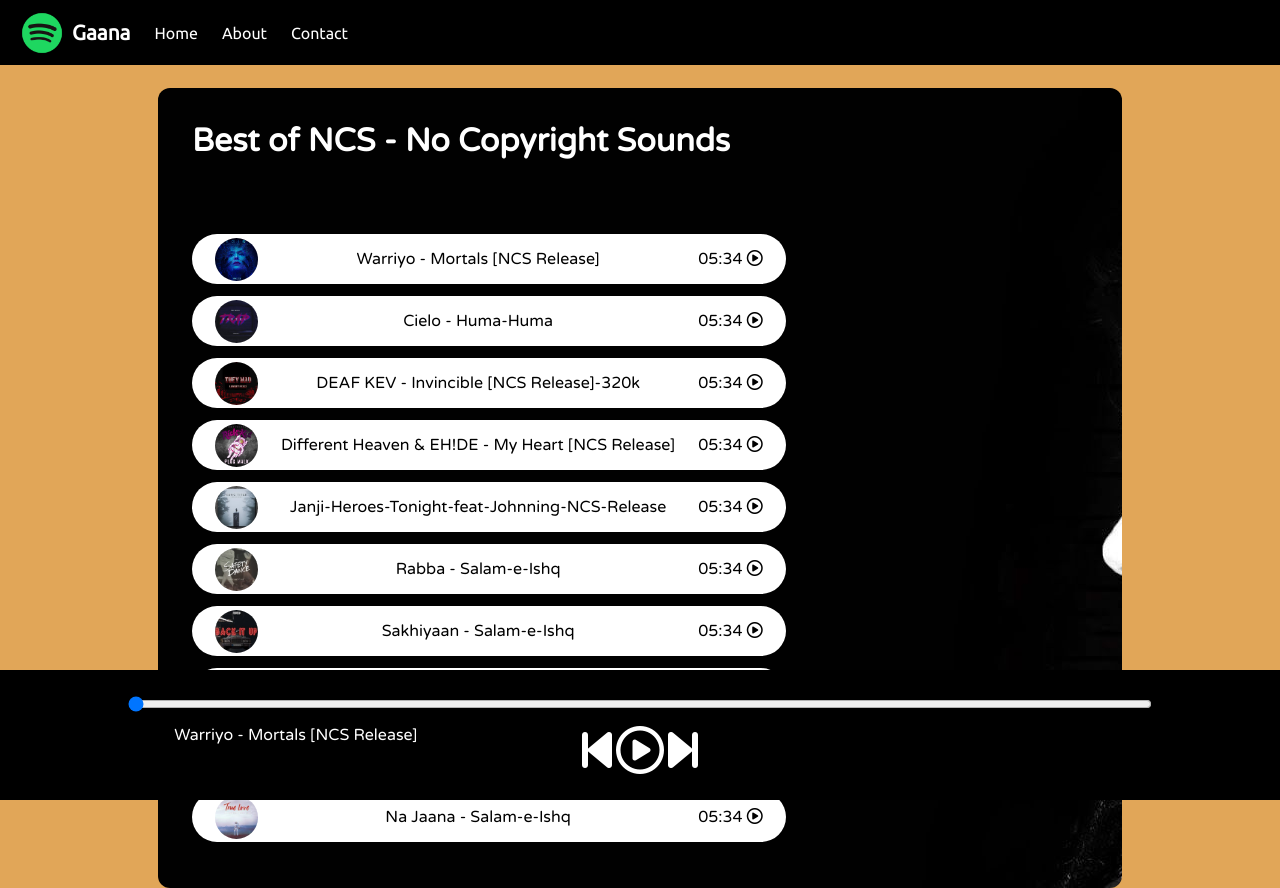
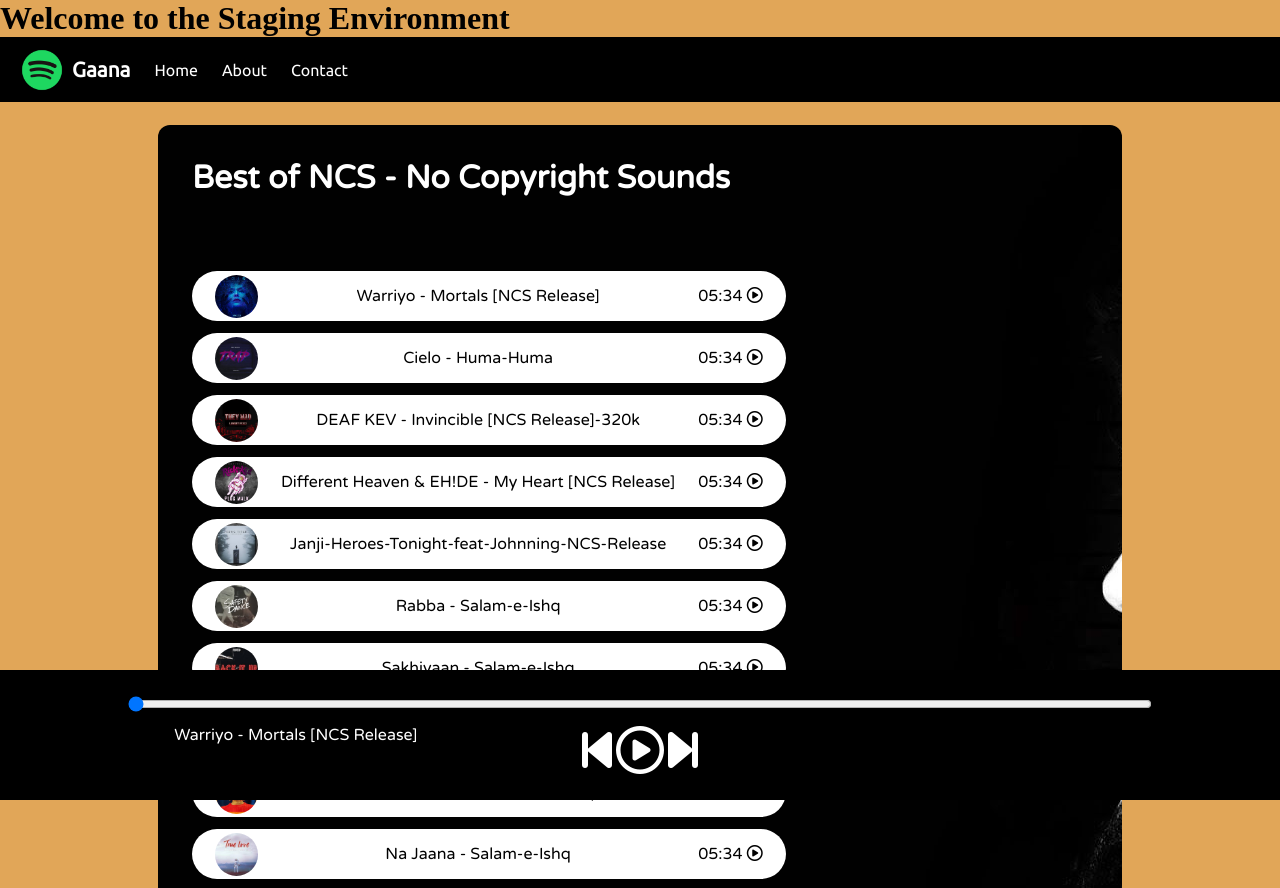
Before and after one commit to farhanfist10/spotify-clone, a plain HTML site: page index.html in a window 1280 px wide. Shown: the top 888 px of the page. Drawn offline with Linux system fonts and the light colour scheme.

Commit message:
Updated index.html for development

```diff
--- a/index.html
+++ b/index.html
@@ -8,6 +8,7 @@
         <link rel="stylesheet" href="style.css">
         </head>
 <body>
+    <h1>Welcome to the Staging Environment</h1>
     <nav>
         <ul>
             <li class="brand"><img src="logo.png" alt="Spotify"> Gaana</li>
```
